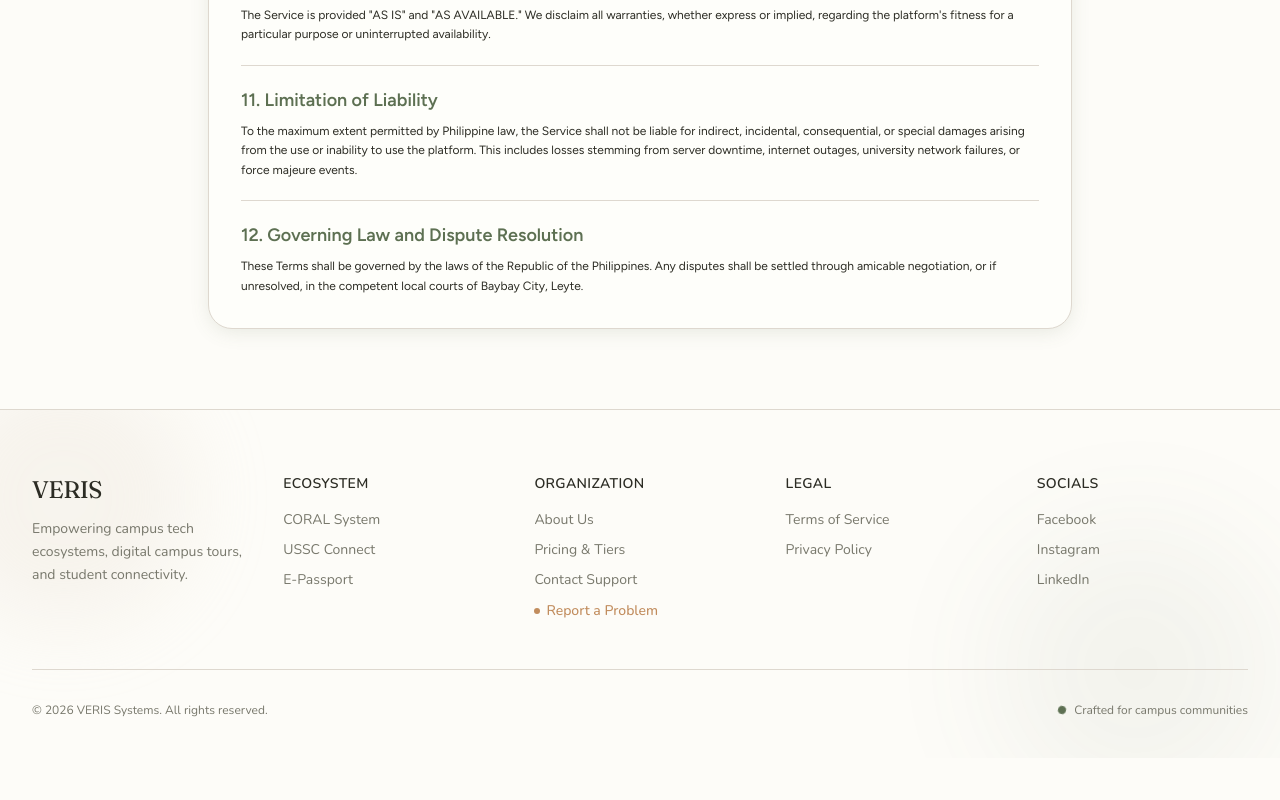
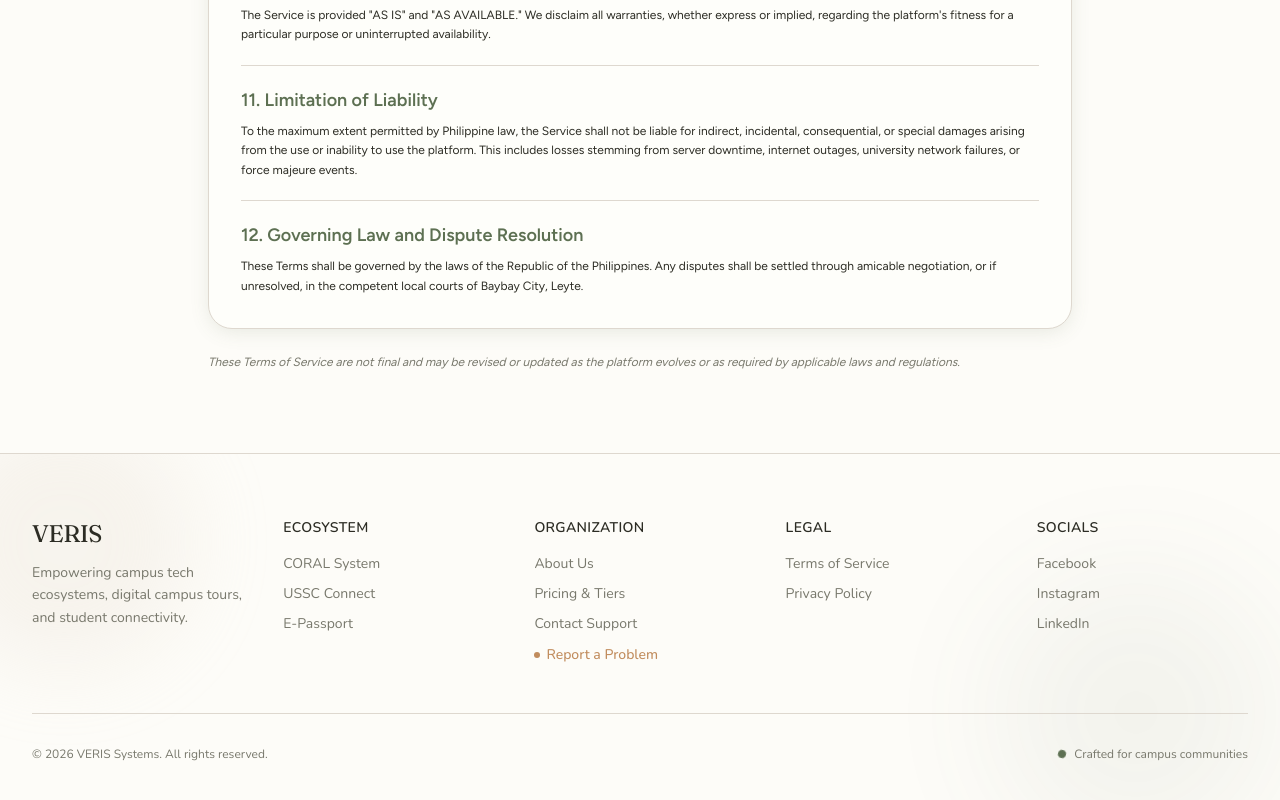
Before and after one commit to Atlas-VSU/veris-page, a Next.js app: page /terms in a window 1280 px wide. Shown: the part 1762-2562 px from the top of the page. Before the commit the page ends 2520 px from the top, so only its background shows below. Built offline with nearby package versions, Linux system fonts and the light colour scheme.

Commit message:
docs: add revision disclaimer to privacy and terms pages

```diff
--- a/src/features/legal/components/PrivacyContent.tsx
+++ b/src/features/legal/components/PrivacyContent.tsx
@@ -57,6 +57,11 @@
           </section>
         ))}
       </div>
+
+      <p className="text-xs italic leading-relaxed text-[#78786C]">
+        This Privacy Policy is not final and may be revised or updated as the
+        platform evolves or as required by applicable laws and regulations.
+      </p>
     </article>
   );
 }
--- a/src/features/legal/components/TermsContent.tsx
+++ b/src/features/legal/components/TermsContent.tsx
@@ -75,6 +75,11 @@
           </section>
         ))}
       </div>
+
+      <p className="text-xs italic leading-relaxed text-[#78786C]">
+        These Terms of Service are not final and may be revised or updated as
+        the platform evolves or as required by applicable laws and regulations.
+      </p>
     </article>
   );
 }
```
